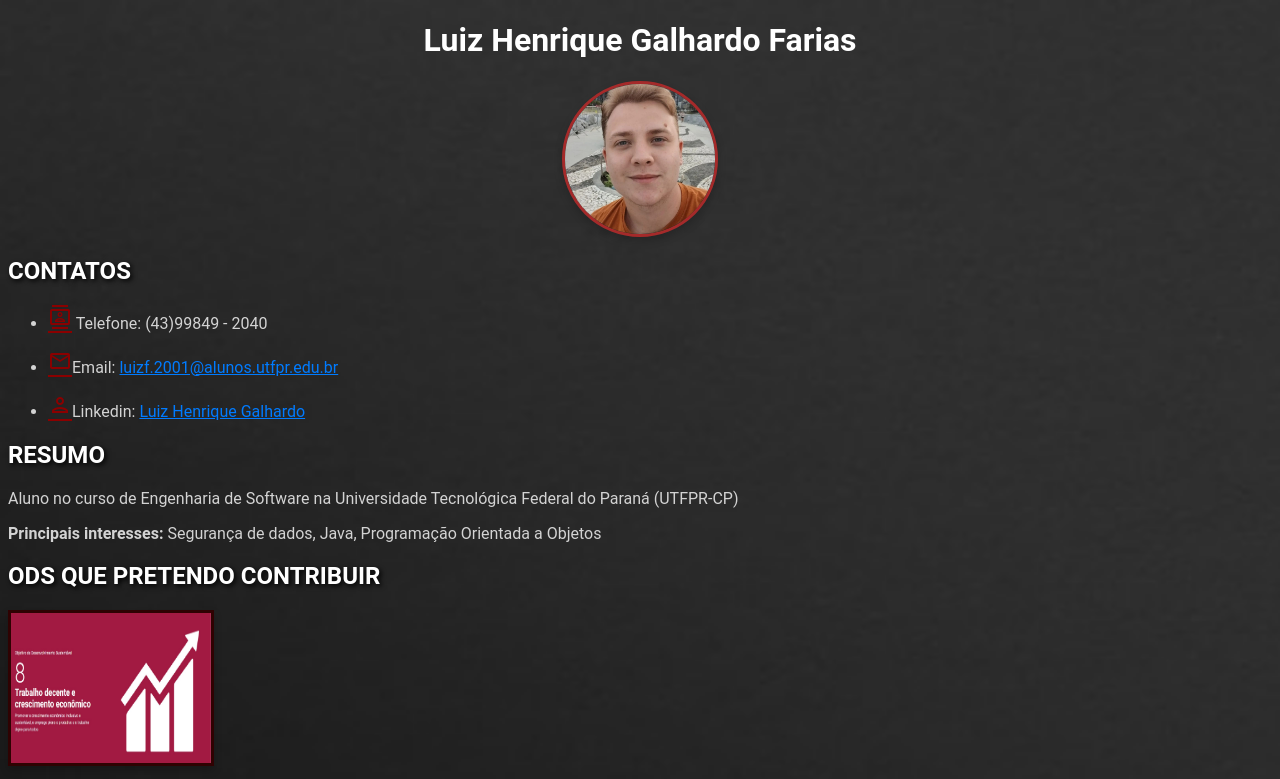
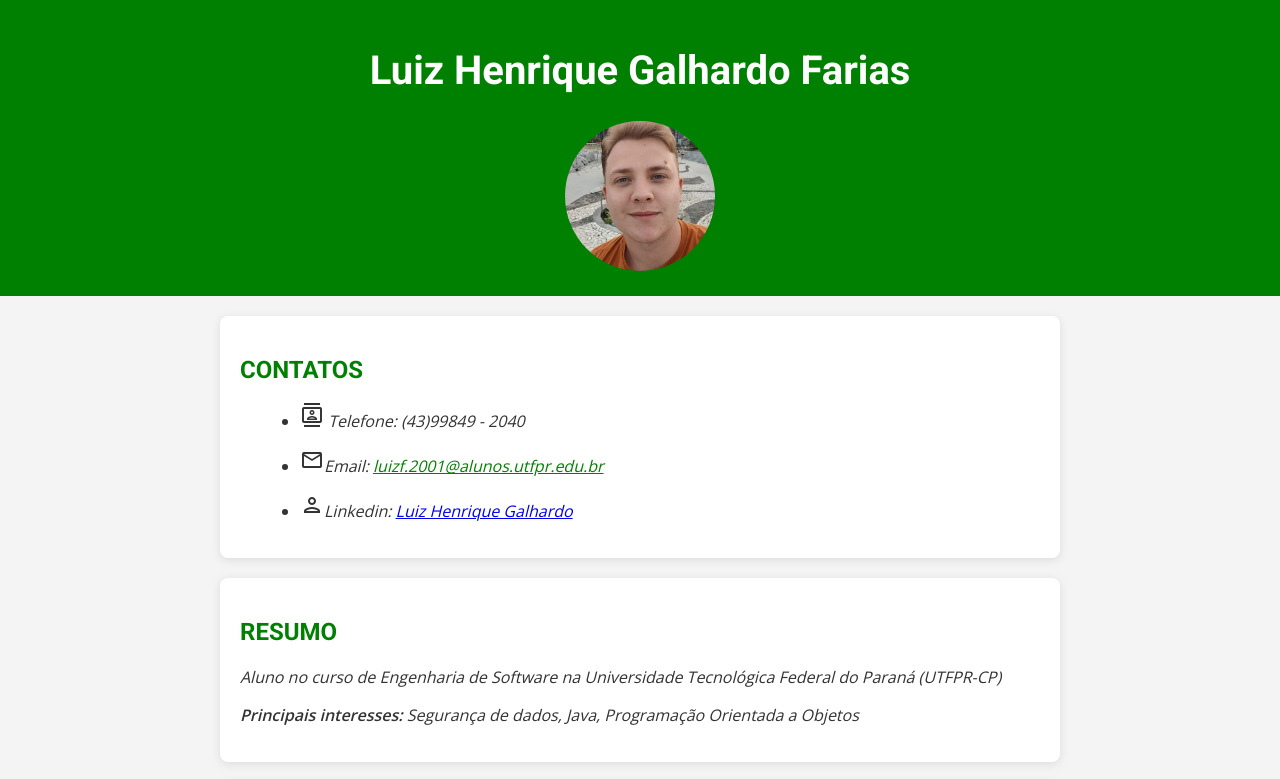
Before and after one commit to LuizGalhardo/LuizGalhardo.github.io, a plain HTML site: page index.html in a window 1280 px wide. Shown: the top 779 px of the page. Drawn offline with nearby package versions, Linux system fonts and the light colour scheme.

Commit message:
Update style.css

```diff
--- a/css/style.css
+++ b/css/style.css
@@ -1,63 +1,119 @@
+@import url("https://fonts.googleapis.com/css2?family=Roboto:wght@400;700&family=Open+Sans:wght@300;600&display=swap");
+
 body {
-  font-family: Roboto, sans-serif;
-  background-size: cover  ;
-  background-image: url('../figs/fundo5.jpg');
-  color:lightgrey;
+  font-family: "Open Sans", sans-serif;
+  background-color: #f4f4f4;
+  color: #333;
+  margin: 0;
+  padding: 0;
 }
 
-  h1{
-    color:white;
+header {
   text-align: center;
+  background-color: green;
+  color: white;
+  padding: 20px;
 }
 
-  h2, h3 {
-    color: white; /* Define a cor do texto como branco */
-    text-shadow: 2px 2px 5px black; /* Adiciona sombra preta com deslocamento de 2px na horizontal e vertical, e desfoque de 5px */
+header h1 {
+  font-family: "Roboto", sans-serif;
+  font-weight: 700;
+  font-size: 2.5em;
 }
 
-
-  h4{
-    color:black;
-    background-color:#ccc;
-    text-decoration: underline;
-    text-align: center;
+header img {
+  width: 150px;
+  border-radius: 50%;
 }
 
-  #t1 {
-    display: block; /* Altera a imagem para elemento de bloco */
-    margin: 0 auto; /* Centraliza horizontalmente */
-    border-radius: 50%;  /* Torna a imagem redonda */
-    border: 3px solid brown;  /* Adiciona uma borda marrom */
-    box-shadow: 0 4px 8px rgba(0, 0, 0, 0.2);  /* Adiciona sombra à imagem */
+header ul {
+  list-style-type: none;
+  padding: 0;
 }
 
-#t2 {
-  border: 3px solid rgb(47, 2, 2);  /* Exemplo: Adiciona uma borda azul */
-  box-shadow: 0 4px 8px rgba(0, 0, 0, 0.2);  /* Exemplo: Adiciona sombra à imagem */
+header li {
+  display: flex;
+  align-items: center;
+  margin-bottom: 10px;
 }
 
+header a {
+  color: #3498db;
+  text-decoration: none;
+}
 
-
-  a {
-    color: #007bff;
+header a:hover {
+  color: #1abc9c;
   text-decoration: underline;
 }
 
-  i{
-    color:darkred;
-    text-decoration: underline;
+section {
+  padding: 20px;
+  margin: 20px auto;
+  max-width: 800px;
+  background-color: white;
+  box-shadow: 0 2px 10px rgba(0, 0, 0, 0.1);
+  border-radius: 8px;
 }
 
-
-
-  a:hover {
-    text-decoration: none;
-    background-color: #ccc;
+h2 {
+  font-family: "Roboto", sans-serif;
+  font-weight: 700;
+  color: green;
 }
 
-  @media (max-width: 768px) {
-    /* Estilos para telas menores (mobile) */
-    body {
-      font-size: 16px;
+h4{
+  color:white;
+ text-align: center;
+ background-color: green;
 }
+
+section p {
+  font-style: italic;
 }
+
+section ol,
+section ul {
+  margin-left: 20px;
+}
+
+section ol li,
+section ul li {
+  margin-bottom: 8px;
+}
+
+section img {
+  display: block;
+  margin: 20px auto;
+  max-width: 100%;
+  height: auto;
+}
+
+#hobbies {
+  font-weight: 600;
+  color: #e74c3c;
+}
+
+.sdg-img {
+  border-radius: 12px;
+}
+
+a[href^="mailto:"] {
+  color:green;
+}
+
+a[href^="mailto:"]:hover {
+  color: green;
+}
+
+a:focus {
+  outline: 2px solid #3498db;
+}
+
+footer {
+  text-align: center;
+  font-size: 0.9em;
+  color: #95a5a6;
+  padding: 10px;
+  background-color: #2c3e50;
+}
```
Lines whose indentation alone changed are shown as unchanged.
